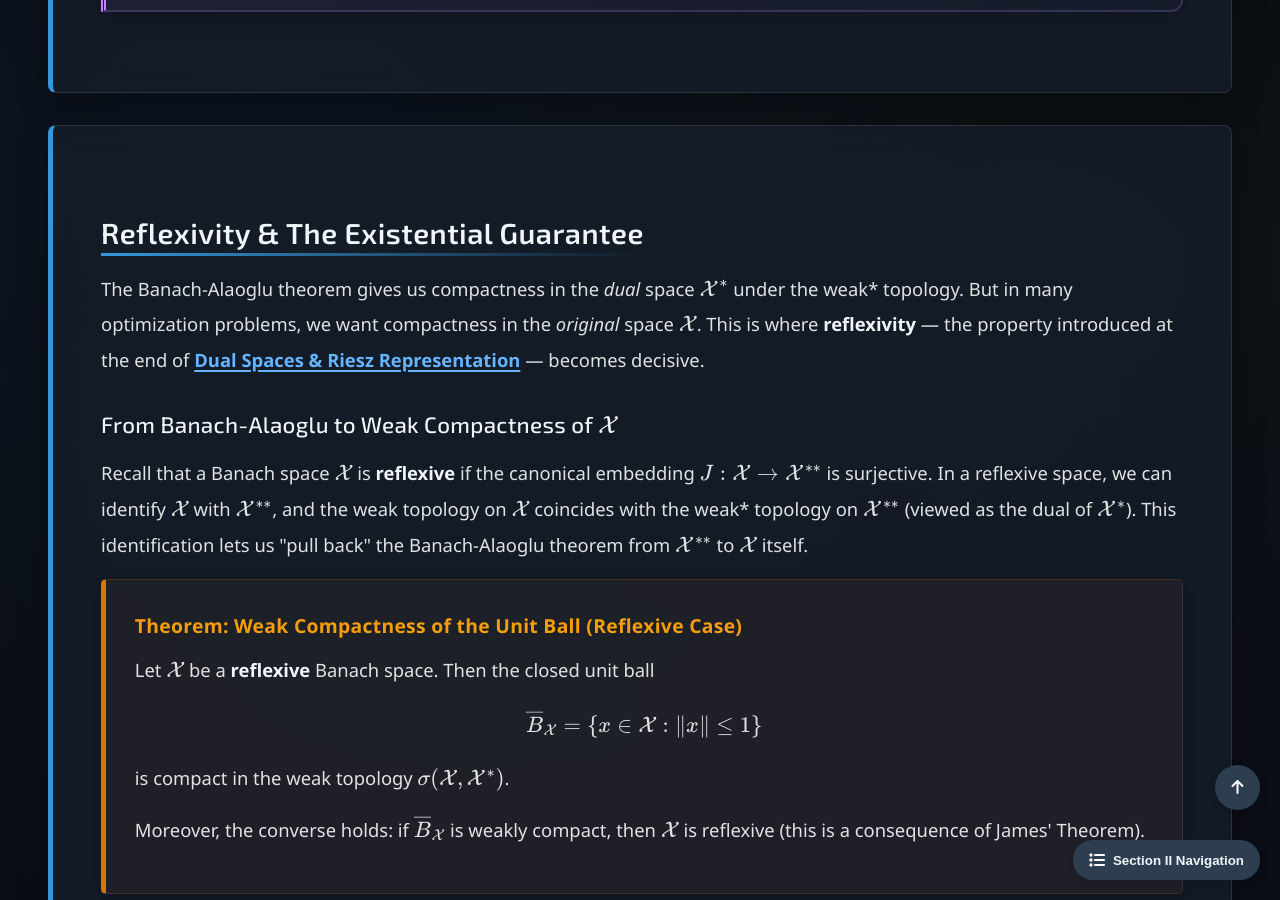
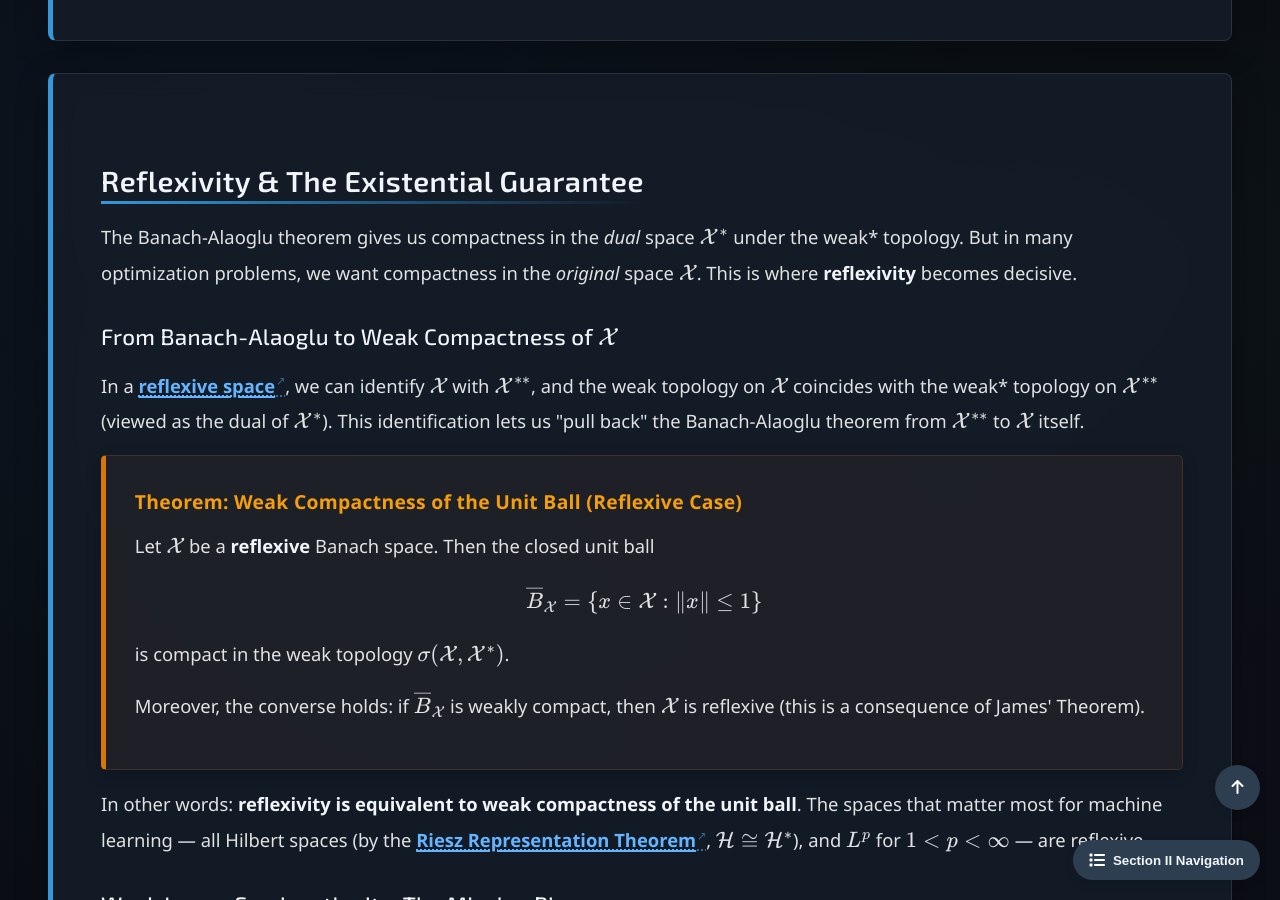
Before and after one commit to Yusukey01/yusukey01.github.io, a Jekyll site: the page built from Mathematics/Calculus/weak_topologies.html, in a window 1280 px wide and 900 px high, scrolled down 11137 px. Built offline with Jekyll 4.4.1, drawn with Linux system fonts in a browser that asks for light colours; some of the changed text lies outside the part shown.

Commit message:
official open: calc-26

```diff
--- a/Mathematics/Calculus/compactness.html
+++ b/Mathematics/Calculus/compactness.html
@@ -242,7 +242,7 @@ uses_python: false
                     in the familiar Euclidean space \(\mathbb{R}^n\), compactness has a simple geometric characterization.
                 </p>
 
-                <div class="theorem">
+                <div class="theorem" id="T-Heine-Borel">
                     <span class="theorem-title">Theorem: Heine-Borel</span>
                     <p>
                         A subset \(K \subseteq \mathbb{R}^n\) is compact if and only if it is:
--- a/Mathematics/Calculus/dual_spaces.html
+++ b/Mathematics/Calculus/dual_spaces.html
@@ -213,7 +213,7 @@ uses_python: false
                     \(y \in \mathbb{R}^n\). The Riesz theorem says: <em>this works in every Hilbert space, even infinite-dimensional ones</em>.
                 </p>
 
-                <div class="theorem">
+                <div class="theorem" id="T-Riesz_representation">
                     <span class="theorem-title">Theorem: Riesz Representation</span>
                     <p>
                         Let \(\mathcal{H}\) be a Hilbert space over \(\mathbb{F}\). For every continuous linear functional
@@ -763,7 +763,7 @@ uses_python: false
                     that simply "evaluates" each covector at \(x\):
                 </p>
 
-                <div class="theorem">
+                <div class="theorem" id="D-Canonical_Embedding">
                     <span class="theorem-title">Definition: Canonical Embedding \(J: \mathcal{X} \to \mathcal{X}^{**}\)</span>
                     <p>
                         For each \(x \in \mathcal{X}\), define \(J(x) \in \mathcal{X}^{**}\) by
@@ -778,7 +778,7 @@ uses_python: false
                     </p>
                 </div>
 
-                <div class="theorem">
+                <div class="theorem" id="D-reflexive_space">
                     <span class="theorem-title">Definition: Reflexive Space</span>
                     <p>
                         A Banach space \(\mathcal{X}\) is called <strong>reflexive</strong> if the canonical embedding \(J: \mathcal{X} \to \mathcal{X}^{**}\) is surjective.
--- a/Mathematics/Calculus/weak_topologies.html
+++ b/Mathematics/Calculus/weak_topologies.html
@@ -186,14 +186,14 @@ uses_python: false
                         (so \(e_n \not\to 0\) strongly).
                     </p>
                     <p>
-                        By the <a href="dual_spaces.html#riesz"><strong>Riesz Representation Theorem</strong></a>,
+                        By the <a href="dual_spaces.html#T-Riesz_representation" class="ref-link"><strong>Riesz Representation Theorem</strong></a>,
                         every \(\varphi \in \mathcal{H}^*\) has the form \(\varphi(x) = \langle x, y_\varphi \rangle\)
                         for a unique \(y_\varphi \in \mathcal{H}\). Therefore:
                         \[
                         \varphi(e_n) = \langle e_n, y_\varphi \rangle.
                         \]
                         But \(\{\langle e_n, y_\varphi \rangle\}_{n=1}^\infty\) are the Fourier coefficients of
-                        \(y_\varphi\), and by <a href="fourier_series.html#parseval"><strong>Parseval's identity</strong></a>:
+                        \(y_\varphi\), and by <a href="fourier_series.html#T-Parseval's_Identity" class="ref-link"><strong>Parseval's identity</strong></a>:
                         \[
                         \sum_{n=1}^\infty |\langle e_n, y_\varphi \rangle|^2 = \|y_\varphi\|^2 < \infty.
                         \]
@@ -281,7 +281,7 @@ uses_python: false
                     <p>
                         When we impose \(L^2\) regularization (\(\|\boldsymbol{\theta}\|_2 \leq R\)) during training,
                         we are confining our parameter sequence to a bounded set. In finite dimensions, the
-                        <a href="compactness.html#heine-borel"><strong>Heine-Borel Theorem</strong></a> guarantees
+                        <a href="compactness.html#T-Heine-Borel" class="ref-link"><strong>Heine-Borel Theorem</strong></a> guarantees
                         that this set is compact (in the strong topology), so the Extreme Value Theorem applies directly.
                         In infinite dimensions, the same bound does <em>not</em> yield strong compactness — but it
                         <em>does</em> yield weak compactness in reflexive spaces (as we will see in <a href="#reflexivity">here</a>).
@@ -326,7 +326,7 @@ uses_python: false
                     Observe the asymmetry: weak convergence tests elements of \(\mathcal{X}\) against
                     <em>all of \(\mathcal{X}^*\)</em>, while weak* convergence tests elements of \(\mathcal{X}^*\)
                     against <em>only the evaluation functionals from \(\mathcal{X}\)</em>
-                    (via the <a href="dual_spaces.html#braket"><strong>canonical embedding</strong></a>
+                    (via the <a href="dual_spaces.html#D-Canonical_Embedding" class="ref-link"><strong>canonical embedding</strong></a>
                     \(J: \mathcal{X} \to \mathcal{X}^{**}\)), rather than all of \(\mathcal{X}^{**}\).
                 </p>
 
@@ -401,7 +401,8 @@ uses_python: false
                     The weak topology on \(\mathcal{X}^*\) uses all of \(\mathcal{X}^{**}\) as test functionals,
                     while the weak* topology uses only the image \(J(\mathcal{X}) \subseteq \mathcal{X}^{**}\).
                     These two topologies coincide if and only if \(J(\mathcal{X}) = \mathcal{X}^{**}\) — that is,
-                    if and only if \(\mathcal{X}\) is <a href="dual_spaces.html#braket"><strong>reflexive</strong></a>.
+                    if and only if \(\mathcal{X}\) is
+                    <a href="dual_spaces.html#D-reflexive_space" class="ref-link"><strong>reflexive</strong></a>.
                 </p>
 
                 <div class="theorem">
@@ -414,13 +415,6 @@ uses_python: false
                         \]
                     </p>
                 </div>
-
-                <p>
-                    This is why reflexivity, introduced at the end of
-                    <a href="dual_spaces.html#braket"><strong>the previous chapter</strong></a>, is so powerful:
-                    it collapses the distinction between two levels of "weak," simplifying both the theory and
-                    its applications.
-                </p>
 
                 <div class="insight-box">
                     <h3>Intuition: Strong vs. Weak vs. Weak*</h3>
@@ -569,21 +563,16 @@ uses_python: false
                 <p>
                     The Banach-Alaoglu theorem gives us compactness in the <em>dual</em> space \(\mathcal{X}^*\)
                     under the weak* topology. But in many optimization problems, we want compactness in the
-                    <em>original</em> space \(\mathcal{X}\). This is where <strong>reflexivity</strong> —
-                    the property introduced at the end of
-                    <a href="dual_spaces.html#braket"><strong>Dual Spaces & Riesz Representation</strong></a> —
-                    becomes decisive.
+                    <em>original</em> space \(\mathcal{X}\). This is where <strong>reflexivity</strong> becomes decisive.
                 </p>
 
                 <h3>From Banach-Alaoglu to Weak Compactness of \(\mathcal{X}\)</h3>
 
                 <p>
-                    Recall that a Banach space \(\mathcal{X}\) is <strong>reflexive</strong> if the canonical embedding
-                    \(J: \mathcal{X} \to \mathcal{X}^{**}\) is surjective. In a reflexive space, we can identify
-                    \(\mathcal{X}\) with \(\mathcal{X}^{**}\), and the weak topology on \(\mathcal{X}\) coincides
-                    with the weak* topology on \(\mathcal{X}^{**}\) (viewed as the dual of \(\mathcal{X}^*\)).
-                    This identification lets us "pull back" the Banach-Alaoglu theorem from
-                    \(\mathcal{X}^{**}\) to \(\mathcal{X}\) itself.
+                    In a <a href="dual_spaces.html#D-reflexive_space" class="ref-link"><strong>reflexive space</strong></a>, we can identify
+                    \(\mathcal{X}\) with \(\mathcal{X}^{**}\), and the weak topology on \(\mathcal{X}\) coincides with the weak* topology on
+                    \(\mathcal{X}^{**}\) (viewed as the dual of \(\mathcal{X}^*\)). This identification lets us "pull back" the Banach-Alaoglu
+                    theorem from \(\mathcal{X}^{**}\) to \(\mathcal{X}\) itself.
                 </p>
 
                 <div class="theorem">
@@ -603,8 +592,8 @@ uses_python: false
 
                 <p>
                     In other words: <strong>reflexivity is equivalent to weak compactness of the unit ball</strong>.
-                    The spaces that matter most for machine learning — all Hilbert spaces
-                    (by the <a href="dual_spaces.html#riesz"><strong>Riesz Representation Theorem</strong></a>,
+                    The spaces that matter most for machine learning — all Hilbert spaces (by the
+                    <a href="dual_spaces.html#T-Riesz_representation" class="ref-link"><strong>Riesz Representation Theorem</strong></a>,
                     \(\mathcal{H} \cong \mathcal{H}^*\)), and \(L^p\) for \(1 < p < \infty\) — are reflexive.
                 </p>
 
```
Also changed, not shown: data/previews.json (+16 -0 lines).
